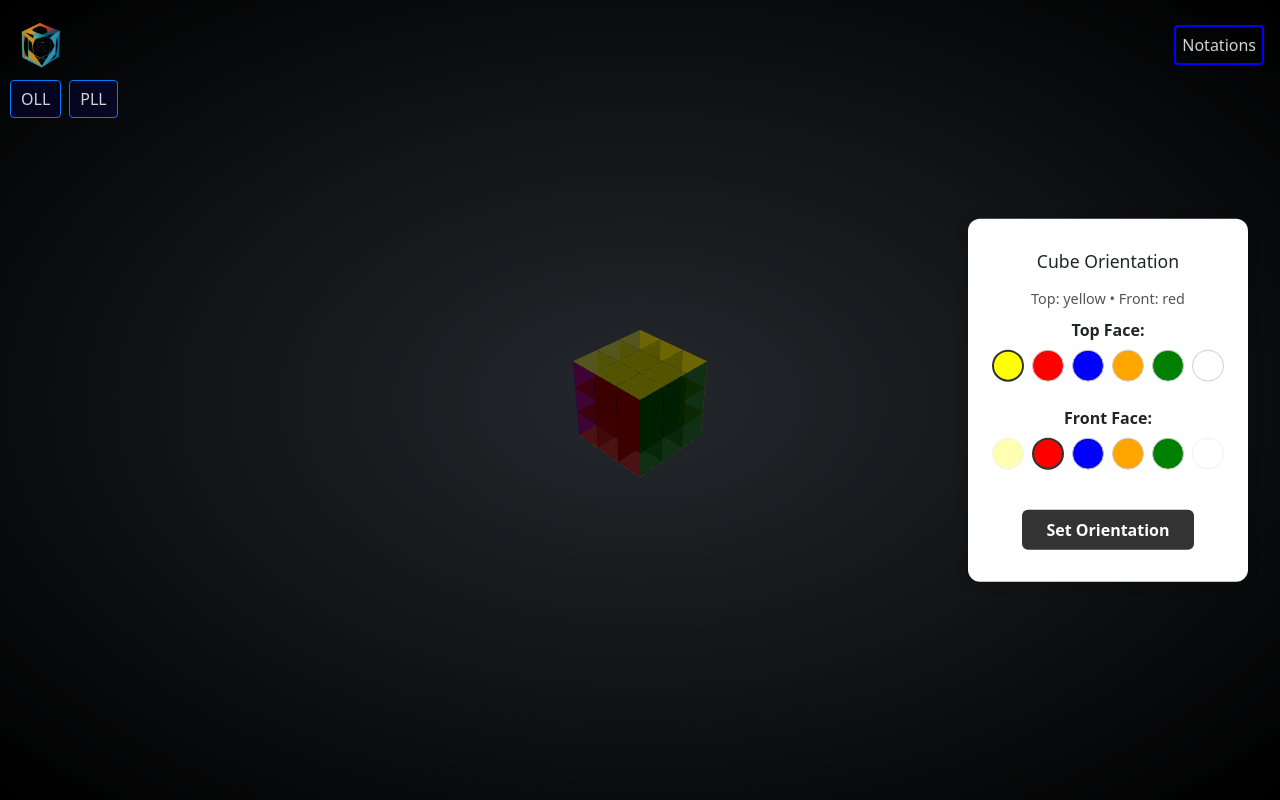
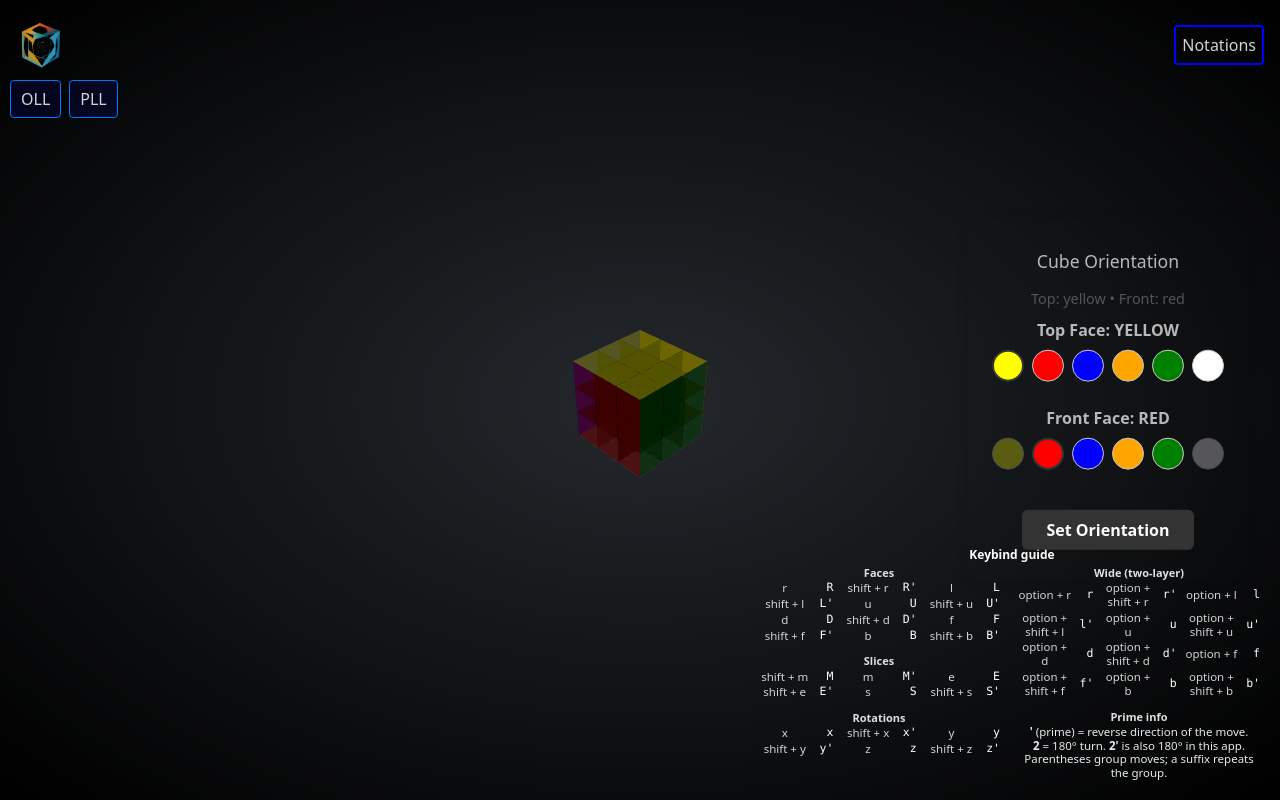
Before and after one commit to 13illydakid/rubiks-cube, a React (Vite) app: page / in a window 1280 px wide. Built offline with nearby package versions, Linux system fonts and the light colour scheme.

Commit message:
ready to merge branch with main

```diff
--- a/src/App.jsx
+++ b/src/App.jsx
@@ -16,6 +16,7 @@ import cube from './cubeFunctions/cube';
 import moveFuncs from './cubeFunctions/move';
 import { OrbitControls } from "three/examples/jsm/controls/OrbitControls";
 import ColorPickerUIFunctions from "./components/ColorPicker/ColorPickerUIFunctions";
+import KeybindGuide from "./components/KeybindGuide/KeybindGuide.jsx";
 
 // TODO:
 /*
@@ -1809,6 +1810,9 @@ class App extends Component {
           />
         </div>
 
+        {/* Always-open Keybind Guide (transparent background) */}
+        <KeybindGuide />
+
         <div style={{ width: "100%", position: "absolute", bottom: "85px", margin: "auto", display: "flex" }}>
           <div style={{ margin: "auto", display: "inline-flex", }}>
             {this.state.currentFunc === "None" || this.state.currentFunc === "Undo" || this.state.currentFunc === "Redo" || this.state.currentFunc === "Drag Turn" ?
--- /dev/null
+++ b/src/components/KeybindGuide/KeybindGuide.css
@@ -0,0 +1,115 @@
+.keybind-guide {
+  position: fixed;
+  bottom: 8px;
+  /* move to bottom-right */
+  right: 8px;
+  width: 520px;
+  /* wider to reduce height by splitting into columns */
+  max-height: calc(100vh - 16px);
+  overflow: auto;
+  padding: 6px 6px;
+  border-radius: 6px;
+  background: rgba(0, 0, 0, 0);
+  /* fully transparent background as requested */
+  color: #eaeaea;
+  z-index: 6;
+  font-size: 11.5px;
+  /* compact text */
+  line-height: 1.2;
+  pointer-events: none;
+  /* avoid interfering with other UI (e.g., OrientationPicker) */
+  -webkit-user-select: none;
+  user-select: none;
+}
+
+.kb-header {
+  font-weight: 700;
+  margin-bottom: 4px;
+  color: #fff;
+  font-size: 12px;
+}
+
+.kb-section {
+  margin-bottom: 6px;
+  padding-right: 6px;
+}
+
+.kb-title {
+  font-weight: 600;
+  margin-bottom: 2px;
+  color: #e0e0e0;
+  font-size: 11px;
+}
+
+/* Two-column split of categories */
+.kb-columns {
+  display: grid;
+  grid-template-columns: 1fr 1fr;
+  column-gap: 12px;
+}
+
+.kb-col {
+  display: flex;
+  flex-direction: column;
+  gap: 6px;
+}
+
+/* Multi-column layout: show 3 pairs per row when space allows (keys left, notation right) */
+.kb-table {
+  display: grid;
+  grid-template-columns: repeat(3, 1fr max-content);
+  column-gap: 8px;
+  row-gap: 2px;
+  align-items: center;
+}
+
+.kb-row {
+  display: contents;
+}
+
+.kb-notation {
+  font-family: ui-monospace, SFMono-Regular, Menlo, Monaco, Consolas, "Liberation Mono", "Courier New", monospace;
+  /* remove backgrounds to save space visually */
+  color: #fff;
+  text-align: right;
+}
+
+.kb-keys {
+  opacity: 0.9;
+}
+
+.kb-footnote {
+  margin-top: 4px;
+  font-size: 10px;
+  opacity: 0.7;
+}
+
+@media (max-width: 1024px) {
+  .keybind-guide {
+    width: 380px;
+    right: 6px;
+  }
+
+  .kb-columns {
+    grid-template-columns: 1fr 1fr;
+  }
+
+  .kb-table {
+    grid-template-columns: repeat(2, 1fr max-content);
+  }
+}
+
+@media (max-width: 640px) {
+  .keybind-guide {
+    width: 260px;
+    right: 6px;
+  }
+
+  .kb-columns {
+    grid-template-columns: 1fr;
+  }
+
+  .kb-table {
+    grid-template-columns: repeat(2, 1fr max-content);
+  }
+}
--- /dev/null
+++ b/src/components/KeybindGuide/KeybindGuide.jsx
@@ -0,0 +1,98 @@
+import React from "react";
+import "./KeybindGuide.css";
+
+const Row = ({ notation, keys }) => (
+  <div className="kb-row">
+    <span className="kb-keys">{keys}</span>
+    <span className="kb-notation">{notation}</span>
+  </div>
+);
+
+const Section = ({ title, items }) => (
+  <div className="kb-section">
+    <div className="kb-title">{title}</div>
+    <div className="kb-table">
+      {items.map((it) => (
+        <Row key={it.notation + it.keys} notation={it.notation} keys={it.keys} />
+      ))}
+    </div>
+  </div>
+);
+
+const KeybindGuide = () => {
+  const faces = [
+    { notation: "R", keys: "r" },
+    { notation: "R'", keys: "shift + r" },
+    { notation: "L", keys: "l" },
+    { notation: "L'", keys: "shift + l" },
+    { notation: "U", keys: "u" },
+    { notation: "U'", keys: "shift + u" },
+    { notation: "D", keys: "d" },
+    { notation: "D'", keys: "shift + d" },
+    { notation: "F", keys: "f" },
+    { notation: "F'", keys: "shift + f" },
+    { notation: "B", keys: "b" },
+    { notation: "B'", keys: "shift + b" },
+  ];
+
+  // Wide two-layer: Option/Alt + key; add Shift for prime
+  const wide = [
+    { notation: "r", keys: "option + r" },
+    { notation: "r'", keys: "option + shift + r" },
+    { notation: "l", keys: "option + l" },
+    { notation: "l'", keys: "option + shift + l" },
+    { notation: "u", keys: "option + u" },
+    { notation: "u'", keys: "option + shift + u" },
+    { notation: "d", keys: "option + d" },
+    { notation: "d'", keys: "option + shift + d" },
+    { notation: "f", keys: "option + f" },
+    { notation: "f'", keys: "option + shift + f" },
+    { notation: "b", keys: "option + b" },
+    { notation: "b'", keys: "option + shift + b" },
+  ];
+
+  // Slice moves: note: uppercase often yields prime in this app
+  const slices = [
+    { notation: "M", keys: "shift + m" },
+    { notation: "M'", keys: "m" },
+    { notation: "E", keys: "e" },
+    { notation: "E'", keys: "shift + e" },
+    { notation: "S", keys: "s" },
+    { notation: "S'", keys: "shift + s" },
+  ];
+
+  const rotations = [
+    { notation: "x", keys: "x" },
+    { notation: "x'", keys: "shift + x" },
+    { notation: "y", keys: "y" },
+    { notation: "y'", keys: "shift + y" },
+    { notation: "z", keys: "z" },
+    { notation: "z'", keys: "shift + z" },
+  ];
+
+  return (
+    <aside className="keybind-guide" data-no-camera-reset>
+      <div className="kb-header">Keybind guide</div>
+      <div className="kb-columns">
+        <div className="kb-col">
+          <Section title="Faces" items={faces} />
+          <Section title="Slices" items={slices} />
+          <Section title="Rotations" items={rotations} />
+        </div>
+        <div className="kb-col">
+          <Section title="Wide (two-layer)" items={wide} />
+          <div className="kb-section">
+            <div className="kb-title">Prime info</div>
+            <div className="kb-info">
+              <div><b>'</b> (prime) = reverse direction of the move.</div>
+              <div><b>2</b> = 180° turn. <b>2'</b> is also 180° in this app.</div>
+              <div>Parentheses group moves; a suffix repeats the group.</div>
+            </div>
+          </div>
+        </div>
+      </div>
+    </aside>
+  );
+};
+
+export default React.memo(KeybindGuide);
--- a/src/components/OrientationPicker.jsx
+++ b/src/components/OrientationPicker.jsx
@@ -127,9 +127,10 @@ export default function OrientationPicker({ onSetOrientation, currentTop, curren
       top: "50%",
       right: "32px",
       transform: "translateY(-50%)",
-      background: "#fff",
+      background: "rgba(255, 255, 255, 0.0",
       borderRadius: "12px",
       boxShadow: "0 2px 12px rgba(0,0,0,0.15)",
+      color: "rgba(255, 255, 255, 0.70)",
       padding: "2rem 1.5rem",
       zIndex: 9999,
       pointerEvents: "auto",
@@ -140,7 +141,7 @@ export default function OrientationPicker({ onSetOrientation, currentTop, curren
         Top: {topColor} • Front: {frontColor}
       </div>
       <div style={{ marginBottom: "1.5rem" }}>
-        <label style={{ fontWeight: "bold" }}>Top Face:</label>
+        <label style={{ fontWeight: "bold" }}>Top Face: {currentTop.toUpperCase()}</label>
         <div style={{ display: "flex", gap: "0.5rem", marginTop: "0.5rem" }}>
           {COLORS.map(color => (
             <button
@@ -160,7 +161,7 @@ export default function OrientationPicker({ onSetOrientation, currentTop, curren
         </div>
       </div>
       <div style={{ marginBottom: "1.5rem" }}>
-        <label style={{ fontWeight: "bold" }}>Front Face:</label>
+        <label style={{ fontWeight: "bold" }}>Front Face: {currentFront.toUpperCase()}</label>
         <div style={{ display: "flex", gap: "0.5rem", marginTop: "0.5rem" }}>
           {COLORS.map(color => {
             const isAllowed = allowedFronts.includes(color);
```
Also changed, not shown: 1 other file (tests, documents, lock files or other folders).
